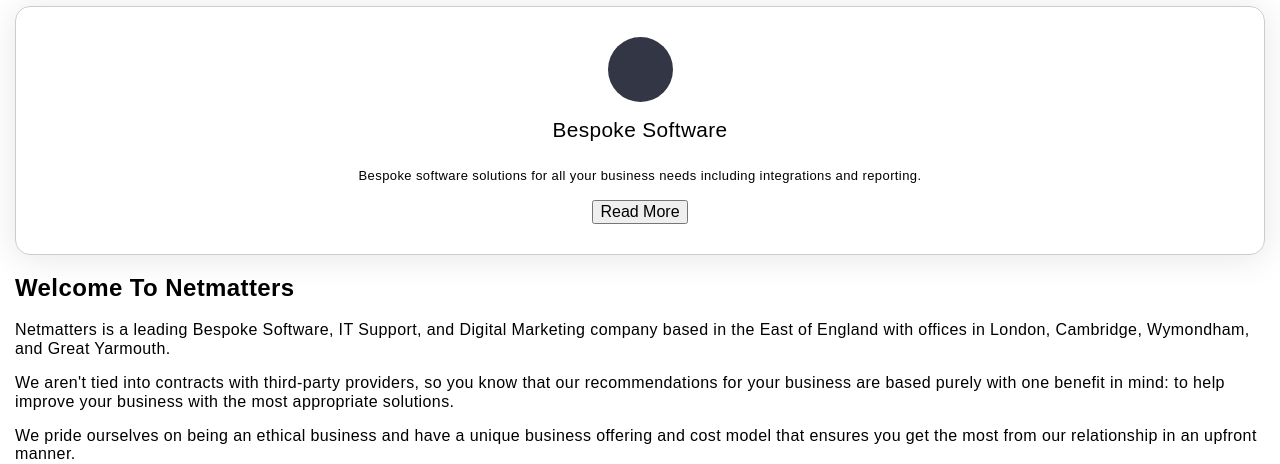
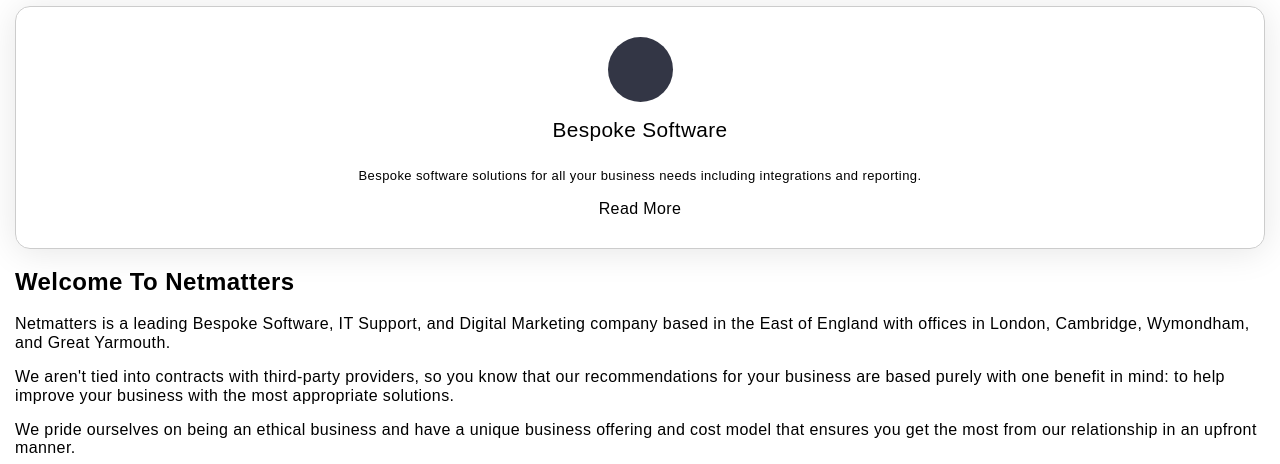
Before and after one commit to KingZxi/osman-netmatters-homepage-mirror, a PHP site: page / in a window 1280 px wide. Shown: the part 171-635 px from the top of the page. Run offline with PHP 8.4, Linux system fonts and the light colour scheme; some libraries are stand-ins or nearby versions.

Commit message:
Additions to cards, changes to buttons and stylesheets

```diff
--- a/css/application.css
+++ b/css/application.css
@@ -537,5 +537,13 @@ Card:
   margin-bottom: 13px;
   font-weight: 400;
 }
+.card__element button,
+.card__element .button {
+  color: #fff;
+  background-color: #67809f;
+  border-color: #67809f;
+  outline: none;
+  box-shadow: none;
+}
 
 /*# sourceMappingURL=application.css.map */
--- a/index.html
+++ b/index.html
@@ -57,9 +57,9 @@
                 integrations and reporting.
               </p>
             </span>
-            <span>
+            <span class="btn-container">
               <!-- Button -->
-              <button>Read More</button>
+              Read More
             </span>
           </div>
           <div></div>
--- a/scss/modules/_card.scss
+++ b/scss/modules/_card.scss
@@ -55,5 +55,14 @@ Card:
       margin-bottom: 13px;
       font-weight: 400;
     }
+
+    button,
+    .button {
+      color: #fff;
+      background-color: $greyish-blue;
+      border-color: $greyish-blue;
+      outline: none;
+      box-shadow: none;
+    }
   }
 }
```
Also changed, not shown: 1 other file.
